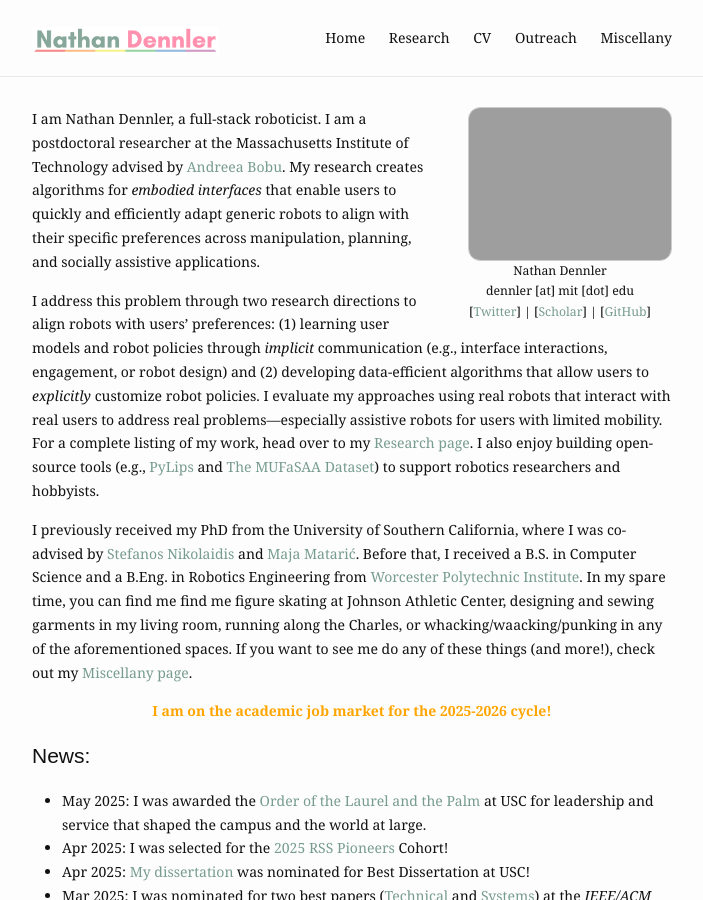
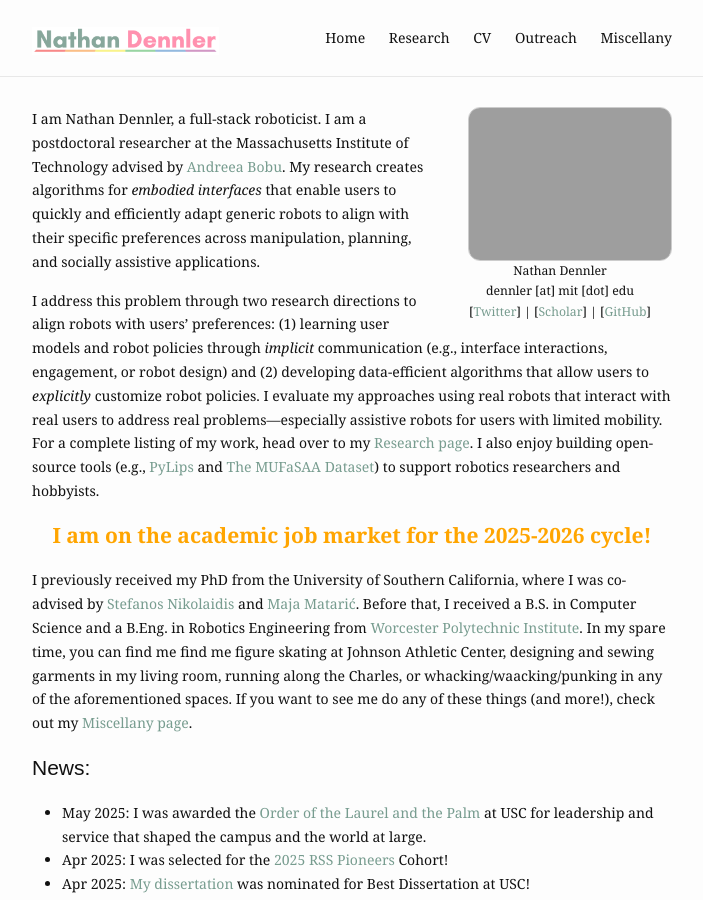
Before and after one commit to ndennler/ndennler.github.io, a Jekyll site: the page built from index.md, in a window 1280 px wide and 900 px high. Shown: the whole window, without its empty margins (288-991 px from the left). Built offline with Jekyll 4.4.1, drawn with Linux system fonts in a browser that asks for light colours.

Commit message:
Update job market announcement in index.md
Removed duplicate job market announcement and added it in a new styled paragraph.

```diff
--- a/index.md
+++ b/index.md
@@ -11,13 +11,14 @@ profile_picture:
 
   I address this problem through two research directions to align robots with users' preferences: (1) learning user models and robot policies through *implicit* communication (e.g., interface interactions, engagement, or robot design) and (2) developing data-efficient algorithms that allow users to *explicitly* customize robot policies. I evaluate my approaches using real robots that interact with real users to address real problems—especially assistive robots for users with limited mobility. For a complete listing of my work, head over to my <a href="/research">Research page</a>. I also enjoy building open-source tools (e.g., <a href="https://pylips.readthedocs.io/en/latest/">PyLips</a> and <a href="https://interaction-lab.github.io/robot-metaphors/">The MUFaSAA Dataset</a>) to support robotics researchers and hobbyists.
 
+<p style="color: orange; font-weight: bold; text-align:center; font-size: 1.5em;">
+  I am on the academic job market for the 2025-2026 cycle!
+</p>
+
 <p>
   I previously received my PhD from the University of Southern California, where I was co-advised by <a href="https://stefanosnikolaidis.net/">Stefanos Nikolaidis</a> and <a href="http://maja-mataric.web.app">Maja Matarić</a>. Before that, I received a B.S. in Computer Science and a B.Eng. in Robotics Engineering from <a href="https://www.wpi.edu/">Worcester Polytechnic Institute</a>. In my spare time, you can find me find me figure skating at Johnson Athletic Center, designing and sewing garments in my living room, running along the Charles, or whacking/waacking/punking in any of the aforementioned spaces. If you want to see me do any of these things (and more!), check out my <a href="/miscellany">Miscellany page</a>.
 </p>
 
-<p style="color: orange; font-weight: bold; text-align:center;">
-  I am on the academic job market for the 2025-2026 cycle!
-</p>
 
 ## News:
 - May 2025: I was awarded the [Order of the Laurel and the Palm](https://studentrecognition.usc.edu/the-awards/) at USC for leadership and service that shaped the campus and the world at large.
```
